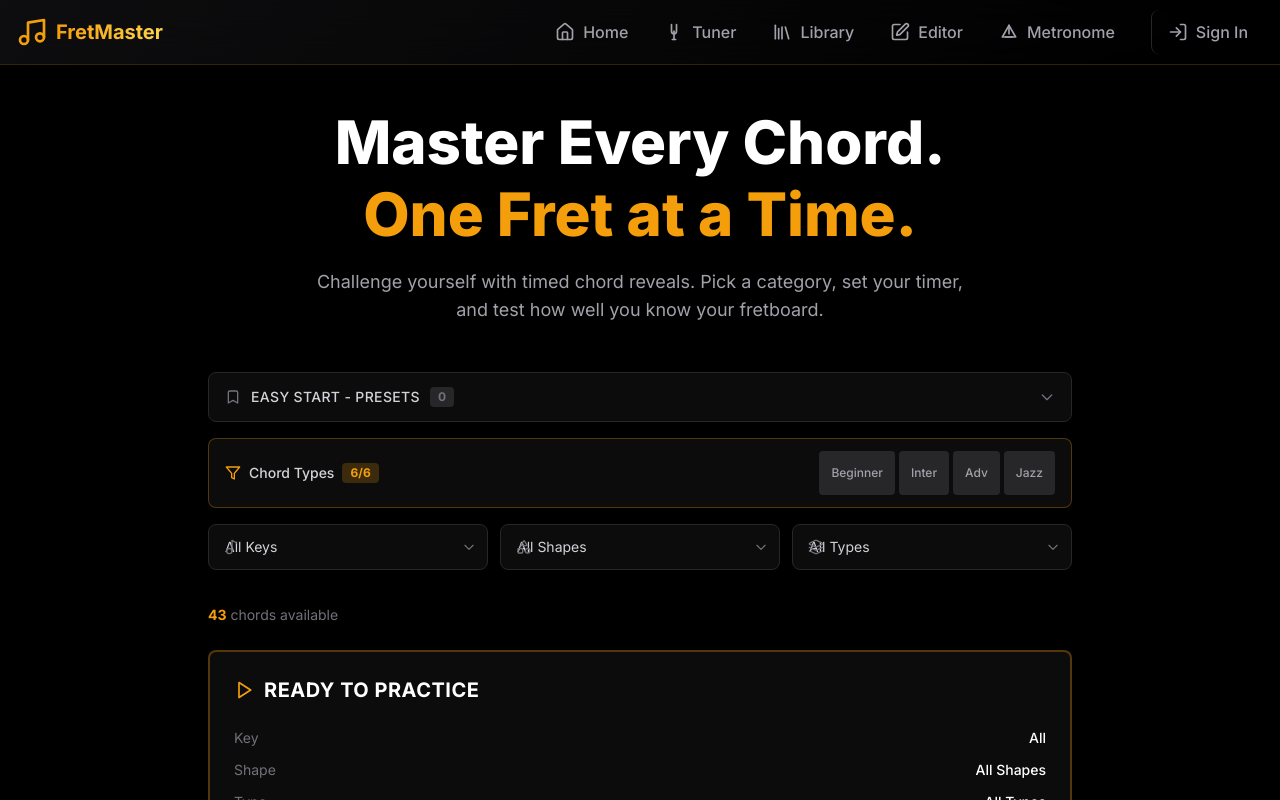
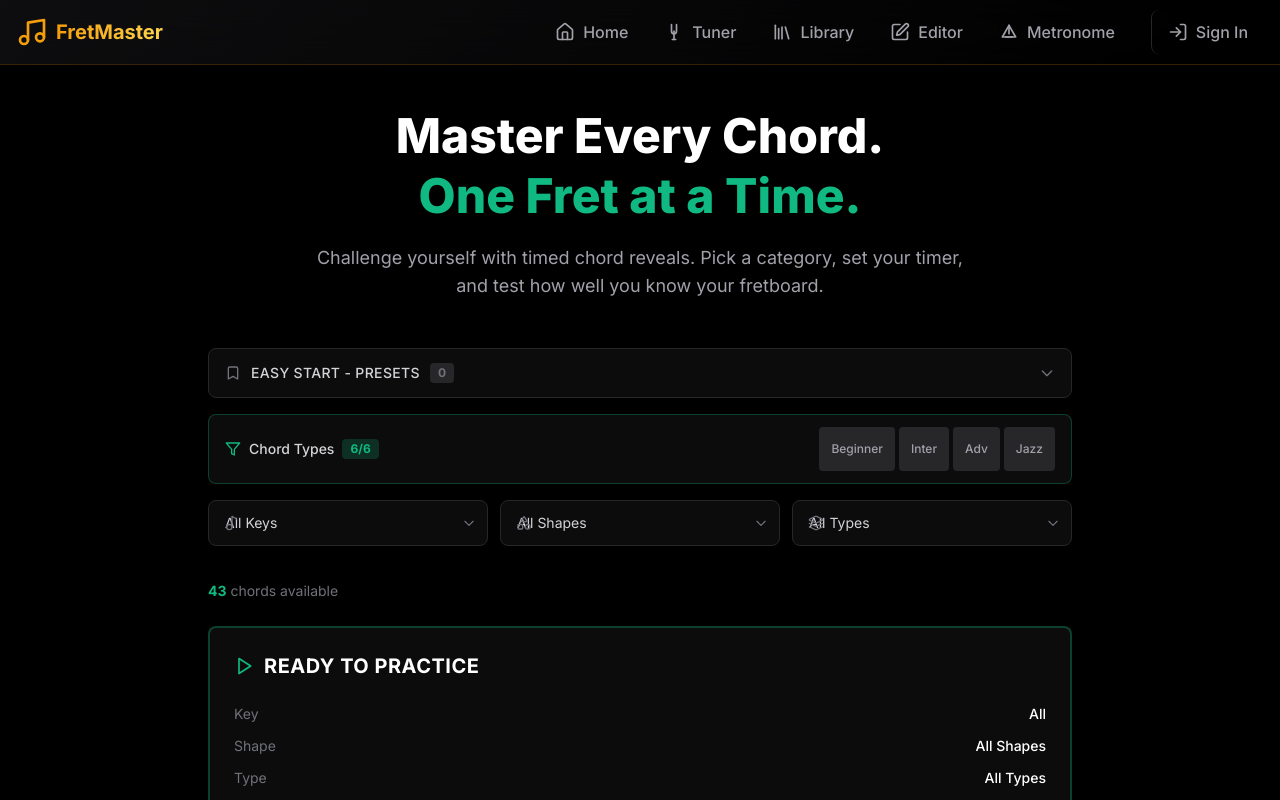
Before and after one commit to randysoller/onspace-9bg96c-13939, a React (Vite) app: page /chord-setup in a window 1280 px wide. Built offline with nearby package versions, Linux system fonts and the light colour scheme.

Commit message:
Update ChordSetup styling and verify chord detection

```diff
--- a/src/pages/ChordSetup.tsx
+++ b/src/pages/ChordSetup.tsx
@@ -50,10 +50,10 @@
       <div className="container mx-auto px-4 py-12 max-w-4xl">
         {/* Hero Section */}
         <div className="text-center mb-12">
-          <h1 className="text-5xl md:text-6xl font-black mb-3">
+          <h1 className="text-4xl md:text-5xl font-black mb-3">
             Master Every Chord.
           </h1>
-          <h2 className="text-5xl md:text-6xl font-black text-amber-500 mb-6">
+          <h2 className="text-4xl md:text-5xl font-black text-emerald-500 mb-6">
             One Fret at a Time.
           </h2>
           <p className="text-lg text-zinc-400 max-w-2xl mx-auto">
@@ -79,12 +79,12 @@
 
           {/* Chord Type Filter */}
           <div className="relative mb-3">
-            <div className="bg-zinc-900/50 border border-amber-500/30 rounded-lg px-4 py-3">
+            <div className="bg-zinc-900/50 border border-emerald-500/30 rounded-lg px-4 py-3">
               <div className="flex items-center justify-between">
                 <div className="flex items-center gap-2">
-                  <Filter className="w-4 h-4 text-amber-500" />
+                  <Filter className="w-4 h-4 text-emerald-500" />
                   <span className="text-sm font-medium text-zinc-300">Chord Types</span>
-                  <span className="bg-amber-500/20 text-amber-500 text-xs font-bold px-2 py-0.5 rounded">
+                  <span className="bg-emerald-500/20 text-emerald-500 text-xs font-bold px-2 py-0.5 rounded">
                     {chordFilterStore.allowedCategories.size}/6
                   </span>
                 </div>
@@ -97,7 +97,7 @@
                         onClick={() => chordFilterStore.setPreset(preset)}
                         className={`px-3 py-1 rounded text-xs font-medium transition-colors ${
                           isActive
-                            ? 'bg-amber-500 text-black'
+                            ? 'bg-emerald-500 text-black'
                             : 'bg-zinc-800 text-zinc-400 hover:bg-zinc-700'
                         }`}
                       >
@@ -180,8 +180,8 @@
         {filteredChords.length === 0 && (
           <div className="bg-zinc-900/50 border border-zinc-800 rounded-lg p-8 mb-6 text-center">
             <div className="mb-4">
-              <div className="inline-flex items-center justify-center w-16 h-16 bg-amber-500/10 rounded-full mb-4">
-                <CheckSquare className="w-8 h-8 text-amber-500" />
+              <div className="inline-flex items-center justify-center w-16 h-16 bg-emerald-500/10 rounded-full mb-4">
+                <CheckSquare className="w-8 h-8 text-emerald-500" />
               </div>
               <h3 className="text-xl font-bold text-white mb-2">No Chords Match Your Filters</h3>
               <p className="text-sm text-zinc-400 max-w-md mx-auto mb-4">
@@ -190,7 +190,7 @@
             </div>
             <div className="bg-zinc-950 border border-zinc-800 rounded-lg p-4 max-w-sm mx-auto">
               <div className="flex items-start gap-3 text-left">
-                <MousePointer className="w-5 h-5 text-amber-500 flex-shrink-0 mt-0.5" />
+                <MousePointer className="w-5 h-5 text-emerald-500 flex-shrink-0 mt-0.5" />
                 <div>
                   <div className="text-sm font-bold text-white mb-1">Quick Tip</div>
                   <div className="text-xs text-zinc-400">
@@ -205,15 +205,15 @@
         {/* Chords Available Count */}
         {filteredChords.length > 0 && (
           <div className="mb-6">
-            <span className="text-amber-500 font-bold text-sm">{filteredChords.length}</span>
+            <span className="text-emerald-500 font-bold text-sm">{filteredChords.length}</span>
             <span className="text-zinc-500 text-sm"> chords available</span>
           </div>
         )}
 
         {/* Ready to Practice Panel */}
-        <div className="bg-zinc-900/50 border-2 border-amber-500/30 rounded-lg p-6">
+        <div className="bg-zinc-900/50 border-2 border-emerald-500/30 rounded-lg p-6">
           <div className="flex items-center gap-2.5 mb-6">
-            <Play className="w-5 h-5 text-amber-500" />
+            <Play className="w-5 h-5 text-emerald-500" />
             <h2 className="text-xl font-bold uppercase tracking-wide">Ready to Practice</h2>
           </div>
 
@@ -236,7 +236,7 @@
             </div>
             <div className="flex items-center justify-between text-sm">
               <span className="text-zinc-500">Available chords</span>
-              <span className="text-amber-500 font-bold text-lg">{filteredChords.length}</span>
+              <span className="text-emerald-500 font-bold text-lg">{filteredChords.length}</span>
             </div>
             {chordFilterStore.allowedCategories.size < 6 && (
               <div className="bg-emerald-500/10 border border-emerald-500/20 rounded px-3 py-2">
@@ -250,7 +250,7 @@
           <button
             onClick={handleStartPractice}
             disabled={filteredChords.length === 0}
-            className="w-full bg-gradient-to-r from-amber-600 to-amber-500 hover:from-amber-500 hover:to-amber-400 disabled:from-zinc-800 disabled:to-zinc-800 disabled:text-zinc-600 disabled:cursor-not-allowed text-zinc-950 font-bold text-lg py-4 rounded-lg flex items-center justify-center gap-2.5 transition-all shadow-lg shadow-amber-500/20 disabled:shadow-none"
+            className="w-full bg-gradient-to-r from-emerald-600 to-emerald-500 hover:from-emerald-500 hover:to-emerald-400 disabled:from-zinc-800 disabled:to-zinc-800 disabled:text-zinc-600 disabled:cursor-not-allowed text-zinc-950 font-bold text-lg py-4 rounded-lg flex items-center justify-center gap-2.5 transition-all shadow-lg shadow-emerald-500/20 disabled:shadow-none"
           >
             <Play className="w-5 h-5" fill="currentColor" />
             START PRACTICE
```
